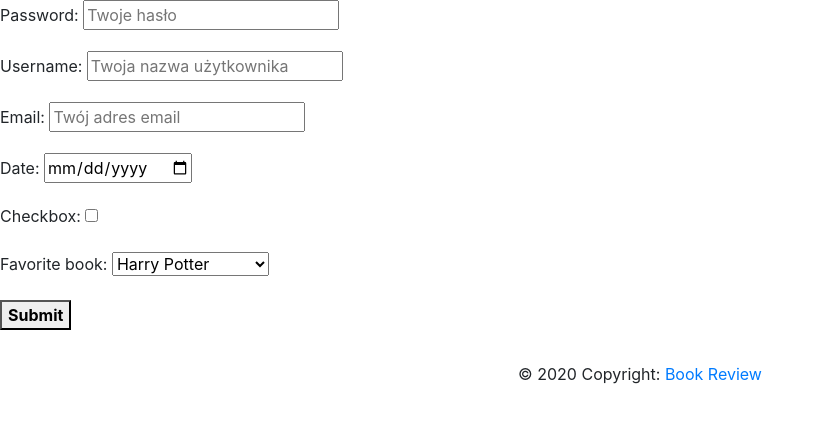
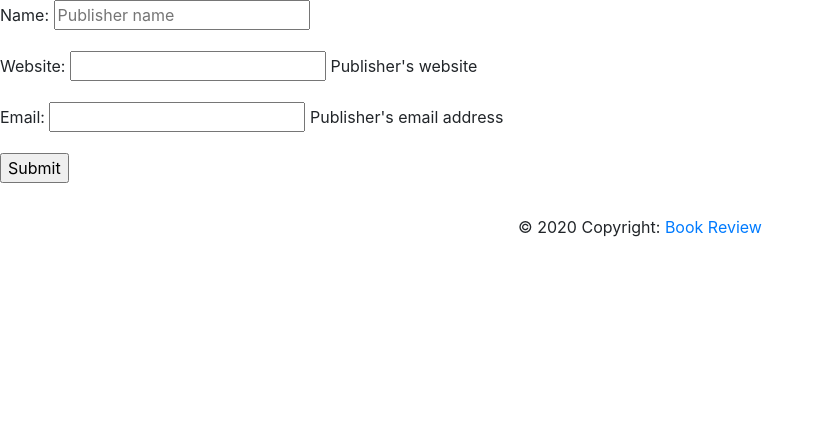
Before and after one commit to dev-com2020/dj-projekt_bookr, a Django app: template bookr/reviews/templates/form-example.html in a window 1280 px wide. Shown: the part 80-503 px from the top of the page, without its empty margins (0-824 px from the left). Run offline with Django 3.2, Linux system fonts and the light colour scheme; the template is opened without the code that fills it: values that come from a table or form of the project are taken from there, others are empty; some libraries are stand-ins or nearby versions.

Commit message:
30.04 12:42

```diff
--- a/bookr/bookr/settings.py
+++ b/bookr/bookr/settings.py
@@ -111,7 +111,7 @@ AUTH_PASSWORD_VALIDATORS = [
 # Internationalization
 # https://docs.djangoproject.com/en/3.1/topics/i18n/
 
-LANGUAGE_CODE = 'en-us'
+LANGUAGE_CODE = 'pl-pl'
 
 TIME_ZONE = 'UTC'
 
--- a/bookr/reviews/forms.py
+++ b/bookr/reviews/forms.py
@@ -1,11 +1,12 @@
 from django import forms
 
-from .models import Publisher
+from .models import Publisher, Review
 
 
 class SearchForm(forms.Form):
     initial = {'placeholder': "What are you looking for?"}
-    search = forms.CharField(required=True, min_length=3,widget=forms.TextInput(attrs={'placeholder': 'What are you looking for?'}))
+    search = forms.CharField(required=True, min_length=3,
+                             widget=forms.TextInput(attrs={'placeholder': 'What are you looking for?'}))
     # search = forms.CharField(required=True, min_length=3, initial=initial['placeholder'])
     search_in = forms.ChoiceField(
         choices=(('title', 'Title'),
@@ -25,3 +26,12 @@ class PublisherForm(forms.ModelForm):
         fields = '__all__'
         widgets = {"name": forms.TextInput(attrs={'placeholder': 'Publisher name'})}
         # exclude = ()
+
+
+class ReviewForm(forms.ModelForm):
+    class Meta:
+        model = Review
+        fields = '__all__'
+        widgets = {"reviewer_name": forms.TextInput(attrs={'placeholder': 'Your name'})}
+
+    rating = forms.IntegerField(min_value=0, max_value=5)
--- a/bookr/reviews/templates/form-example.html
+++ b/bookr/reviews/templates/form-example.html
@@ -1,39 +1,15 @@
 {% extends 'base.html' %}
 {% block content %}
+{% for message in messages %}
+    <div class="alert alert-{{ message.level_tag | title }}">
+        {{ message }}
+    </div>
+{% endfor %}
 <form method="post">
     {% csrf_token %}
+    {{ form.as_p }}
     <p>
-        <label for="id_password_input">Password:</label>
-        <input id="id_password_input" type="password" name="password" value="" placeholder="Twoje hasło">
+        <input type="submit" value="Submit">
     </p>
-    <p>
-        <label for="id_username_input">Username:</label>
-        <input id="id_username_input" type="text" name="username" value="" placeholder="Twoja nazwa użytkownika">
-    </p>
-    <p>
-        <label for="id_email_input">Email:</label>
-        <input id="id_email_input" type="email" name="email" value="" placeholder="Twój adres email">
-    </p>
-    <p>
-        <label for="id_date_input">Date:</label>
-        <input id="id_date_input" type="date" name="date" value="" placeholder="Data rejestracji">
-    </p>
-    <p>
-        <label for="id_chekbox_input">Checkbox:</label>
-        <input id="id_chekbox_input" type="checkbox" name="checkbox" value="" placeholder="Checkbox">
-    </p>
-    <p>
-        <label for="id_favorite_book_input">Favorite book:</label>
-        <select id="id_favorite_book_input" name="favorite_book">
-            <option value="1">Harry Potter</option>
-            <option value="2">Władca Pierścieni</option>
-            <option value="3">Hobbit</option>
-        </select>
-    </p>
-    <p>
-<!--        <input type="submit" value="Submit">-->
-        <button type="submit"><strong>Submit</strong></button>
-    </p>
-    <input type="hidden" name="hidden_type" value="Ukryta wartość">
 </form>
  {% endblock %}
--- a/bookr/reviews/urls.py
+++ b/bookr/reviews/urls.py
@@ -3,14 +3,15 @@ from django.contrib import admin
 
 from django.urls import path, include
 from . import views
-from bookr import settings
+
 
 # importujemy nasz moduł reviews.views PyCharm zawsze podkreśla nam to na czerwono, ale nie przejmuj się tym
 
 urlpatterns = [
     path('', views.welcome_view, name='welcome'),
     path('books/', views.book_list, name='book_list'),
-    # path('form/', views.form_example, name='form_example'),
+    path('publishers/<int:pk>/', views.publisher_edit, name='publisher_edit'),
+    path('publishers/new/', views.publisher_edit, name='publisher_create'),
     path('book-search/', views.book_search, name='book_search'),
     path('books/<int:pk>/', views.book_detail, name='book_detail'),
 
```
Also changed, not shown: bookr/reviews/views.py (+24 -4 lines).
